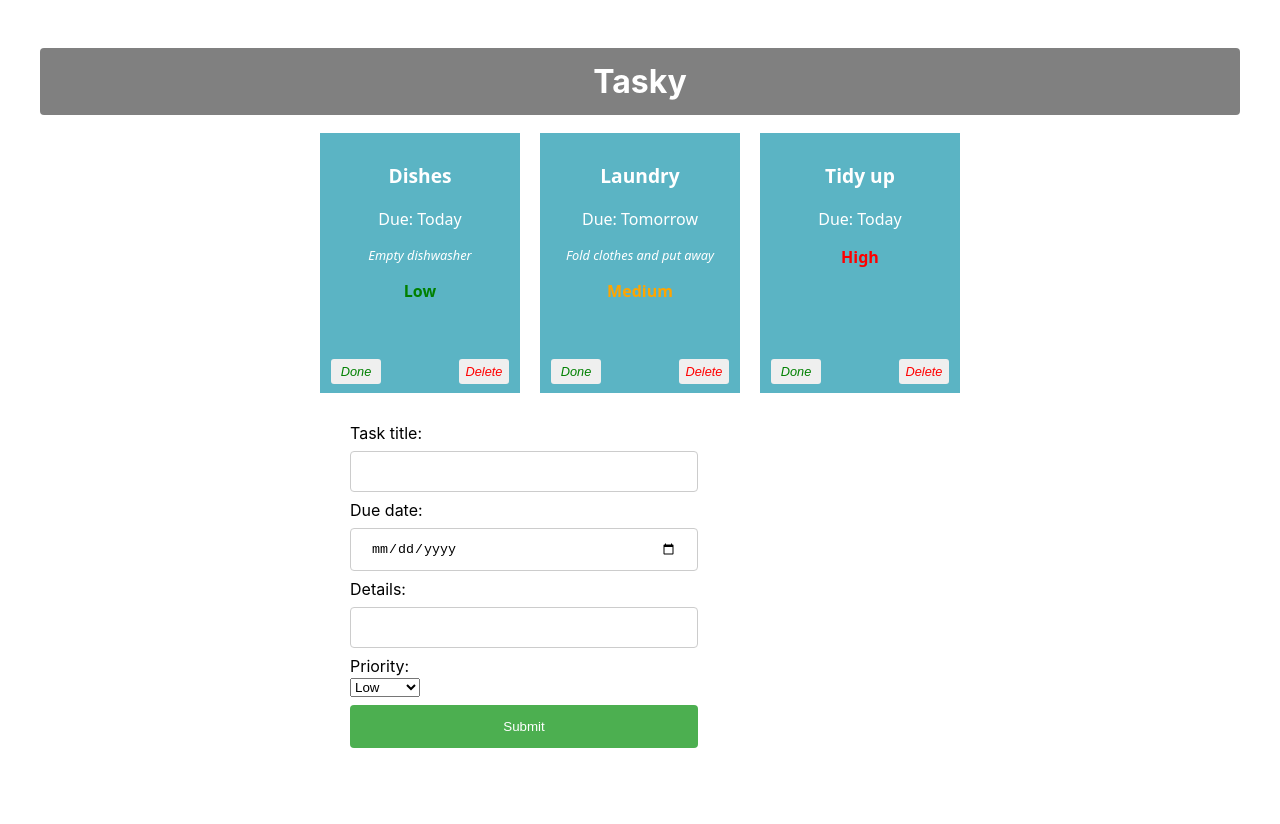
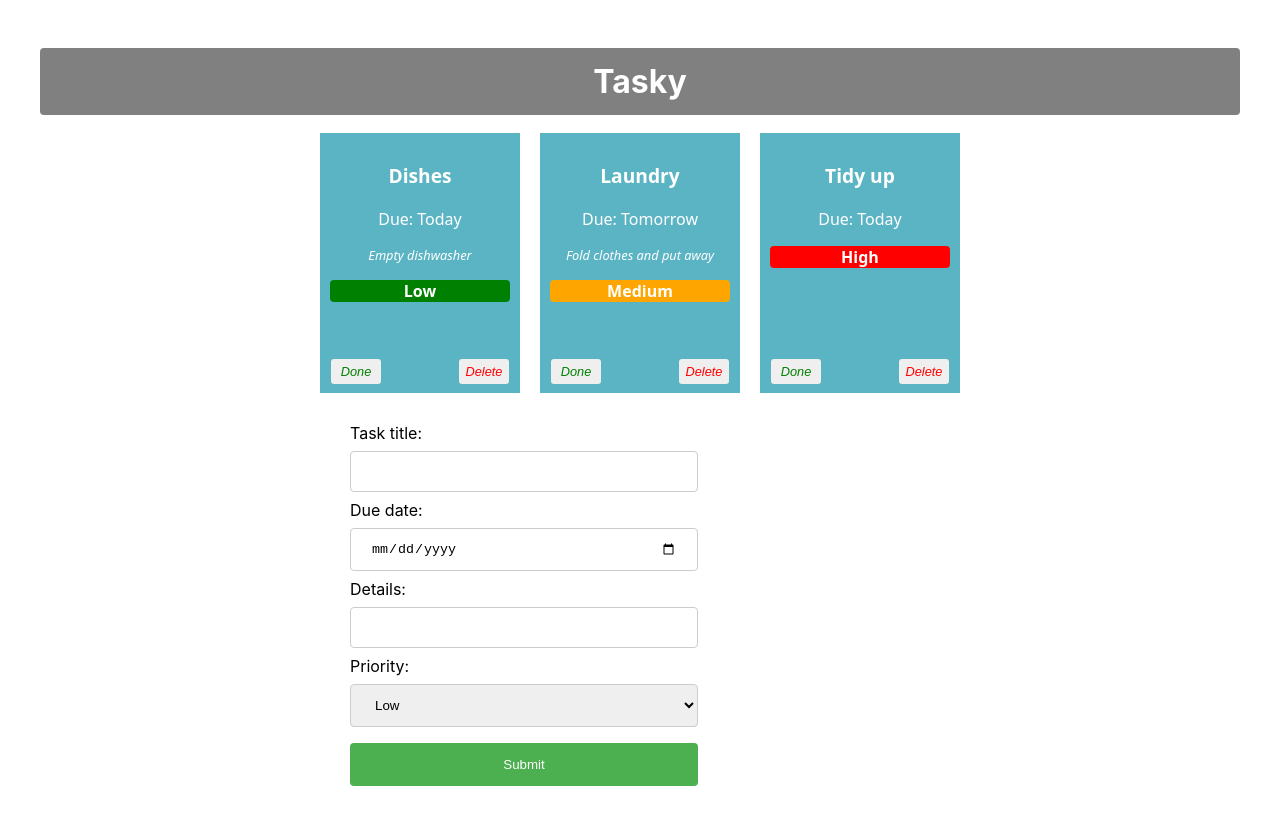
Before and after one commit to georgelipceanu/react-basics-labs, a React (Create React App) app in the folder tasky/: page / in a window 1280 px wide. Shown: the top 824 px of the page. Built offline with nearby package versions, Linux system fonts and the light colour scheme.

Commit message:
Tasky Lab 2 - Exercises done

```diff
--- a/tasky/src/App.css
+++ b/tasky/src/App.css
@@ -102,7 +102,7 @@ button {
   color: red;
 }
 
-input[type=text], input[type=date] {
+input[type=text], input[type=date] , select{
   width: 60%;
   padding: 12px 20px;
   margin: 8px 0;
@@ -135,4 +135,5 @@ form {
 
 .priority {
   font-weight: bold;
+  border-radius: 4px;
 }
--- a/tasky/src/components/Form.js
+++ b/tasky/src/components/Form.js
@@ -27,7 +27,7 @@ const AddTaskForm = (props) => {
                 Priority:
             </label>
             <br />
-            <select type="" name="priority" required onChange={(event) => props.change(event)}>
+            <select name="priority" required onChange={(event) => props.change(event)}>
                 <option value="Low">Low</option>
                 <option value="Medium">Medium</option>
                 <option value="High">High</option>
--- a/tasky/src/components/Task.js
+++ b/tasky/src/components/Task.js
@@ -9,7 +9,7 @@ const Task = (props) => {
             <p className='description'>{props.description}</p>
             <button onClick={props.markDone} className='doneButton'>Done</button>
             <button className='deleteButton' onClick={props.deleteTask}>Delete</button>
-            <p className='priority' style={{color: props.priority=="Low" ? 'green' : props.priority=="Medium" ? 'orange' : 'red'}}>{props.priority}</p>
+            <p className='priority' style={{backgroundColor: props.priority=="Low" ? 'green' : props.priority=="Medium" ? 'orange' : 'red'}}>{props.priority}</p>
         </div>
 
     )
```
